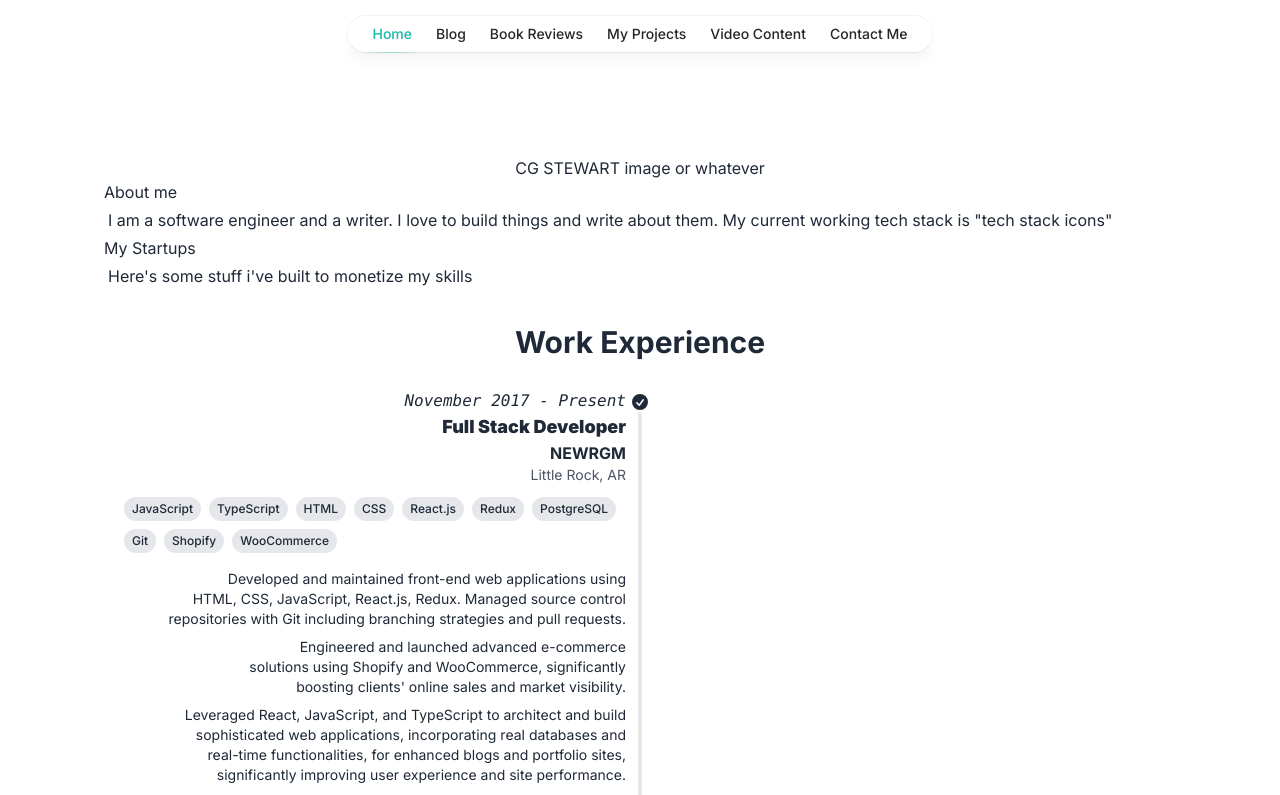
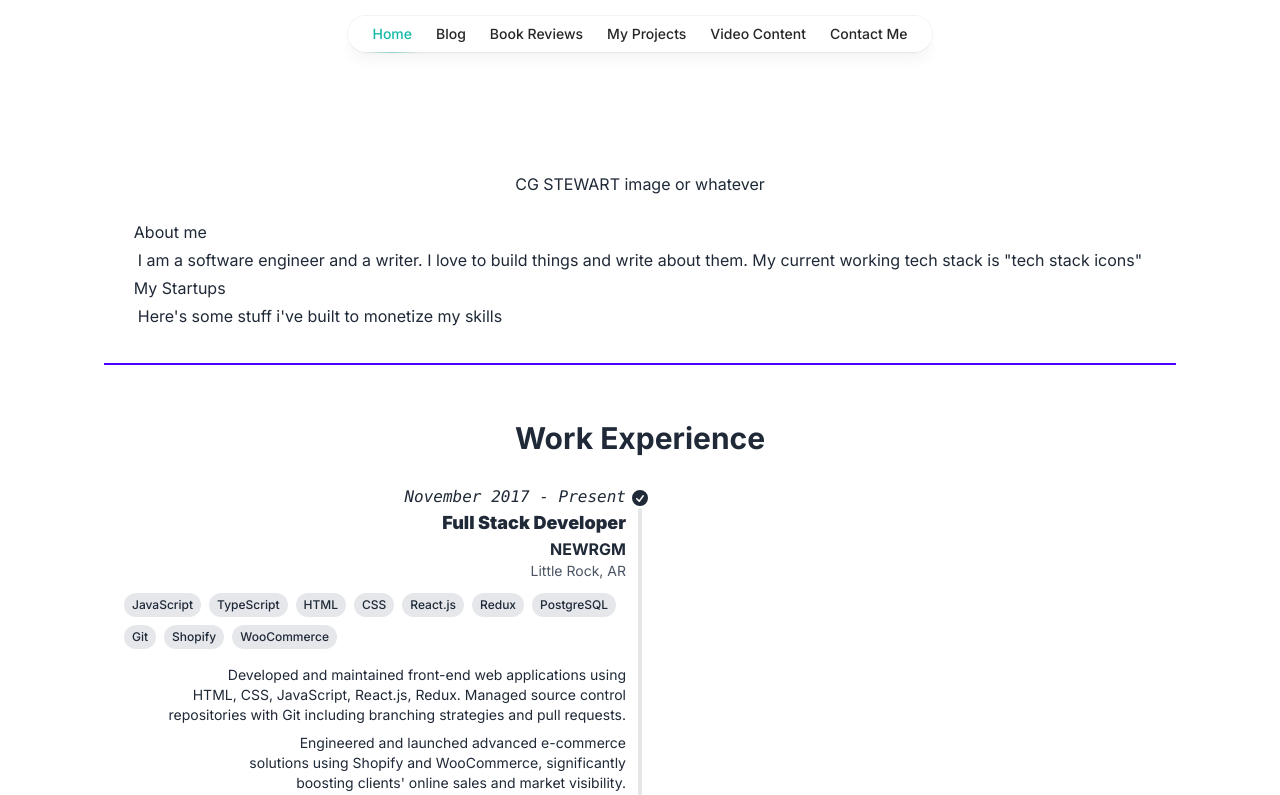
Before and after one commit to BABYFACECAM/cgstewart_cms, a Next.js app: page / in a window 1280 px wide. Shown: the top 795 px of the page. Built offline with nearby package versions, Linux system fonts and the light colour scheme.

Commit message:
fixed timeline section

```diff
--- a/app/page.tsx
+++ b/app/page.tsx
@@ -26,10 +26,10 @@ const posts = [
 export default function Home() {
   return (
     <main className="flex min-h-screen flex-col items-center justify-between p-24">
-      <div className="flex flex-col gap-4">
+      <div className="flex flex-col gap-4 hero-content">
         <h1>CG STEWART image or whatever</h1>
       </div>
-      <section id="about" className="flex flex-col">
+      <section id="about" className="flex flex-col m-2">
         <h2>About me</h2>
         <p className="gap-2 space-y-2 p-1">
           I am a software engineer and a writer. I love to build things and
@@ -41,9 +41,10 @@ export default function Home() {
             Here's some stuff i've built to monetize my skills
           </p>
         </div>
-        <div>
-          <WorkTimeline />
-        </div>
+      </section>
+      <section id="work-experience">
+        <div className="divider divider-primary"></div>
+        <WorkTimeline />
       </section>
       <div className="divider divider-primary"></div>
       <section id="blog-posts" className="flex-col p-1">
```
